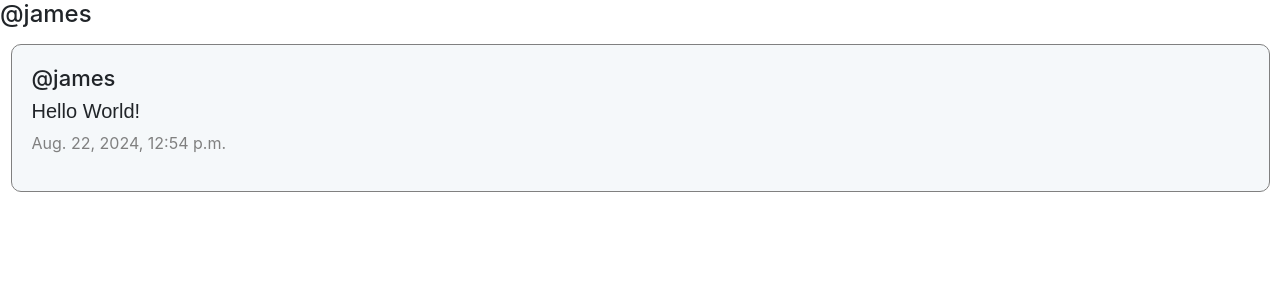
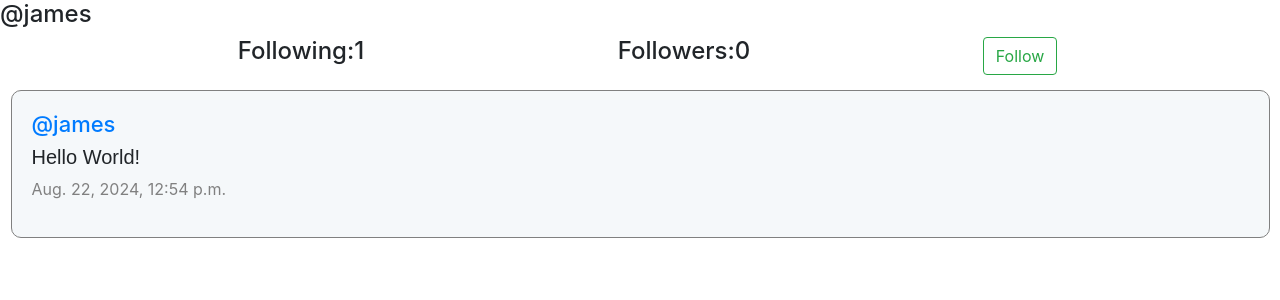
Before and after one commit to pgatundu/Networking, a Django app: page /profile/2 in a window 1280 px wide. Shown: the part 56-356 px from the top of the page. Run offline with Django 3.2, Linux system fonts and the light colour scheme; a user stored in the database is signed in; data comes from the database, SQL or seed files in the repository; both versions use the stored data as it was after the commit; some libraries are stand-ins or nearby versions.

Commit message:
second commit

```diff
--- a/network/admin.py
+++ b/network/admin.py
@@ -1,6 +1,7 @@
 from django.contrib import admin
-from .models import Post, User
+from .models import Post, User, Follow
 
 # Register your models here.
 admin.site.register(Post)
 admin.site.register(User)
+admin.site.register(Follow)
--- a/network/models.py
+++ b/network/models.py
@@ -12,3 +12,10 @@ class Post(models.Model):
 
     def __str__(self):
         return f"Posted {self.id} by {self.user} on {self.date.strftime('%I:%M %p %b %d %Y')}"
+
+class Follow(models.Model):
+    user = models.ForeignKey(User, on_delete=models.CASCADE, related_name="user_who_is_following")
+    user_follower = models.ForeignKey(User, on_delete=models.CASCADE, related_name="user_who_is_being_followed")
+
+    def __str__(self):
+        return f"{self.user} is following {self.user_follower}"
--- a/network/templates/network/index.html
+++ b/network/templates/network/index.html
@@ -1,13 +1,13 @@
 {% extends "network/layout.html" %}
 
 {% block body %}
-    <h1>All Posts</h1>
+    <h3>All Posts</h3>
     {% if user.is_authenticated %}
         <div class="new-post mx-3">
             <h4>New Post</h4>
             <form action="{% url 'newPost' %}" method="post">
                 {% csrf_token %}
-                <textarea name="content" row="20" cols="150"></textarea>
+                <textarea name="content" row="20" cols="100"></textarea>
                 <br />
                 <input type="submit" value="Post" class="btn btn-primary" />
             </form>
@@ -17,7 +17,7 @@
     <div class="all-posts">
         {% for post in posts_of_the_page %}
             <div class="row post">
-                <h5 class="username">@{{ post.user }}</h5>
+                <h5 class="username"><a href="{% url 'profile' user_id=post.user.id %}">@{{ post.user }}</a></h5>
                 <h6 class="content">{{ post.content }}</h6>
                 <p class="date">{{ post.date }}</p>
             </div>
--- a/network/templates/network/login.html
+++ b/network/templates/network/login.html
@@ -11,10 +11,10 @@
     <form action="{% url 'login' %}" method="post">
         {% csrf_token %}
         <div class="form-group">
-            <input autofocus class="form-control" type="text" name="username" placeholder="Username">
+            <input autofocus class="form-control"  type="text" name="username" placeholder="Username">
         </div>
         <div class="form-group">
-            <input class="form-control" type="password" name="password" placeholder="Password">
+            <input class="form-control"  type="password" name="password" placeholder="Password">
         </div>
         <input class="btn btn-primary" type="submit" value="Login">
     </form>
--- a/network/templates/network/profile.html
+++ b/network/templates/network/profile.html
@@ -3,10 +3,34 @@
 {% block body %}
 <h4>@{{ username }}</h4>
 
+<div class="container">
+    <div class="row d-flex justify-content-center">
+        <h4 class="col-4">Following:{{ following.count }}</h4>
+        <h4 class="col-4">Followers:{{ followers.count }} </h4>
+        {% if user.is_authenticated %}
+            {% if user != user_profile %}
+                {% if isFollowing %}
+                    <form action="{% url 'unfollow' %}" method="post">
+                        {% csrf_token %}
+                        <input type="hidden" name="userfollow" value="{{ user_profile }}"/>
+                        <input type="submit" class="btn btn-outline-danger" value="Unfollow"/>
+                    </form>
+                {% else %}
+                    <form action="{% url 'follow' %}"  method="post">
+                        {% csrf_token %}
+                        <input type="hidden" name="userfollow" value="{{ user_profile }}" />
+                        <input type="submit" class="btn btn-outline-success" value="Follow" />
+                    </form>
+                {% endif %}
+            {% endif %}
+        {% endif %}
+    </div>
+</div>
+
 <div class="all-posts">
     {% for post in posts_of_the_page %}
     <div class="row post">
-        <h5 class="username">@{{ post.user }}</h5>
+        <h5 class="username"><a href="{% url 'profile' user_id=post.user.id %}">@{{ post.user }}</a></h5>
         <h6 class="content">{{ post.content }}</h6>
         <p class="date">{{ post.date }}</p>
     </div>
--- a/network/urls.py
+++ b/network/urls.py
@@ -9,5 +9,7 @@ urlpatterns = [
     path("logout", views.logout_view, name="logout"),
     path("register", views.register, name="register"),
     path("newPost", views.newPost, name="newPost"),
-    path("profile/<int:user_id>", views.profile, name="profile")
+    path("profile/<int:user_id>", views.profile, name="profile"),
+    path("unfollow", views.unfollow, name="unfollow"),
+    path("follow", views.follow, name="follow")
 ]
--- a/network/views.py
+++ b/network/views.py
@@ -5,7 +5,7 @@ from django.shortcuts import render
 from django.urls import reverse
 from django.core.paginator import Paginator
 
-from .models import User,Post
+from .models import User,Post,Follow
 
 
 def index(request):
@@ -32,6 +32,20 @@ def newPost(request):
 def profile(request, user_id):
   user = User.objects.get(pk=user_id)
   allPosts = Post.objects.filter(user=user).order_by("id").reverse()
+
+  following = Follow.objects.filter(user=user)
+  followers = Follow.objects.filter(user_follower=user)
+
+  try:
+      checkFollow = followers.filter(user=User.objects.get(pk=request.user.id))
+      if len(checkFollow) != 0:
+          isFollowing = True
+      else:
+          isFollowing = False
+
+  except:
+      isFollowing = False
+
   # Paginator
   paginator = Paginator(allPosts, 10)
   page_number = request.GET.get('page')
@@ -39,9 +53,30 @@ def profile(request, user_id):
   return render(request, "network/profile.html",{
                     "allPosts": allPosts,
                     "posts_of_the_page": posts_of_the_page,
-                    "username": user.username
+                    "username": user.username,
+                    "following": following,
+                    "followers": followers,
+                    "isFollowing": isFollowing,
+                    "user_profile": user
                 })
 
+def follow(request):
+    userfollow = request.POST['userfollow']
+    currentUser = User.objects.get(pk=request.user.id)
+    userfollowData = User.objects.get(username=userfollow)
+    f = Follow(user=currentUser, user_follower=userfollowData)
+    f.save()
+    user_id = userfollowData.id
+    return HttpResponseRedirect(reverse(profile, kwargs={'user_id': user_id}))
+
+def unfollow(request):
+    userfollow = request.POST['userfollow']
+    currentUser = User.objects.get(pk=request.user.id)
+    userfollowData = User.objects.get(username=userfollow)
+    f = Follow.objects.get(user=currentUser, user_follower=userfollowData)
+    f.delete()
+    user_id = userfollowData.id
+    return HttpResponseRedirect(reverse(profile, kwargs={'user_id': user_id}))
 
 def login_view(request):
     if request.method == "POST":
```
Also changed, not shown: db.sqlite3, network/migrations/0004_follow.py (added), network/static/network/styles.css (line endings or trailing spaces).
